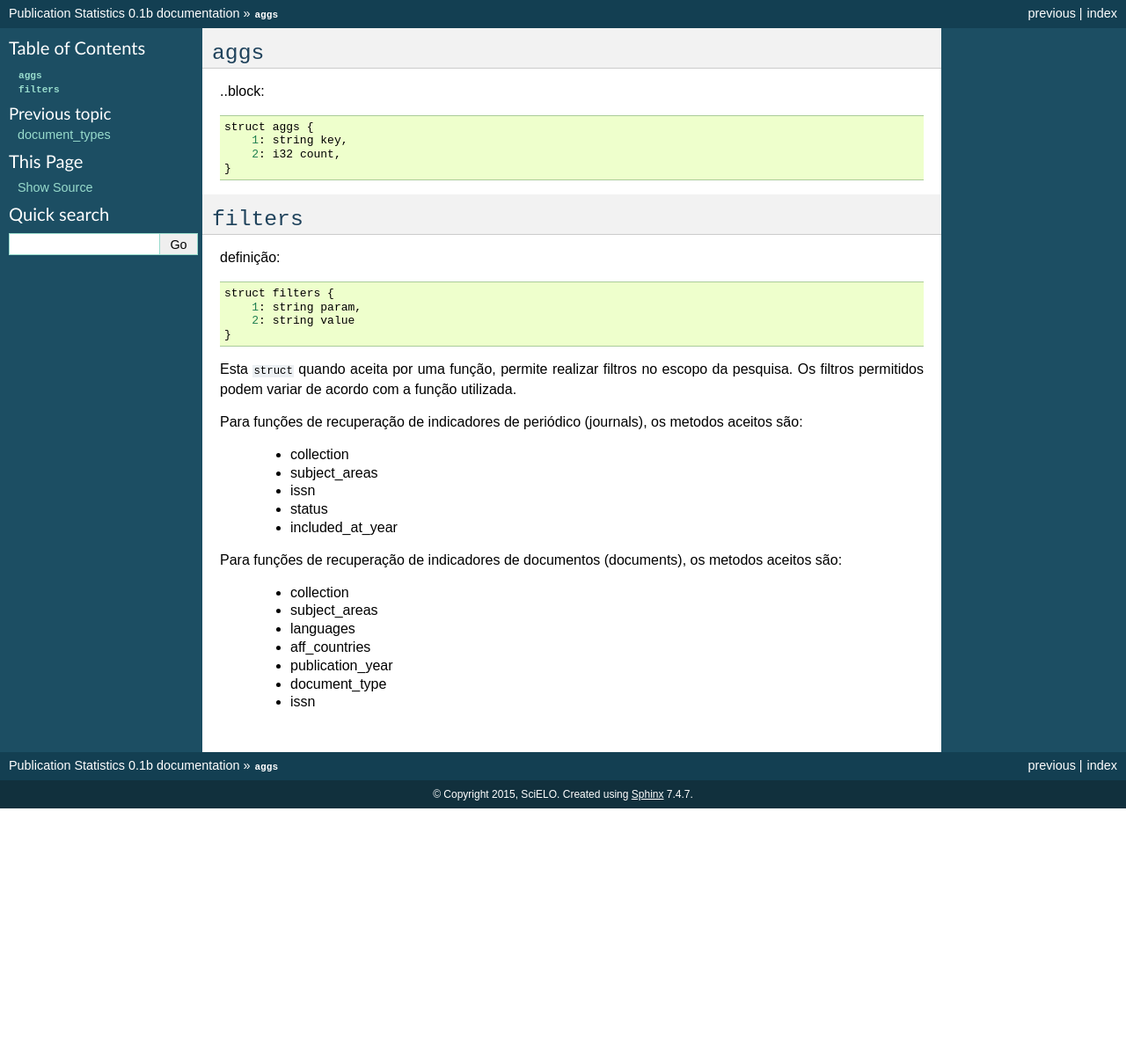
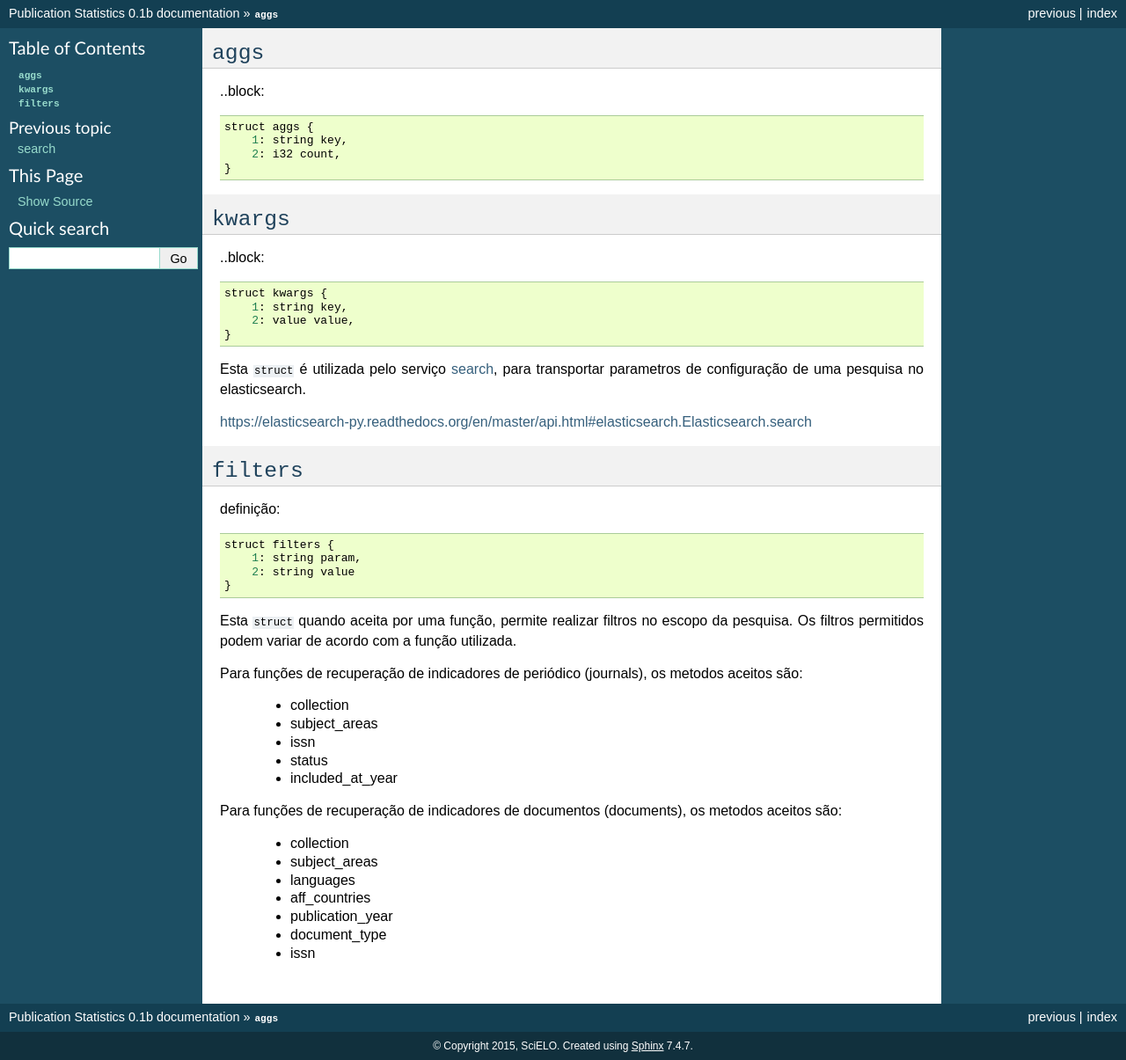
Before and after one commit to scieloorg/publication_stats, a Sphinx documentation site: the page built from docs/source/dev/rpc_spec/structs.rst, in a window 1280 px wide. Shown: the whole page at 88% size. Built offline with Sphinx 7.4.7, drawn with Linux system fonts in a browser that asks for light colours; before the commit the page ends 919 px from its top, so only the background shows below that.

Commit message:
Incluindo serviço de query livre

```diff
--- a/docs/source/dev/rpc_spec/structs.rst
+++ b/docs/source/dev/rpc_spec/structs.rst
@@ -9,6 +9,26 @@
         1: string key,
         2: i32 count,
     }
+
+
+.. _kwargs:
+
+``kwargs``
+==========
+
+..block::
+
+    struct kwargs {
+        1: string key,
+        2: value value,
+    }
+
+Esta ``struct`` é utilizada pelo serviço :ref:`search`, para transportar
+parametros de configuração de uma pesquisa no elasticsearch.
+
+
+https://elasticsearch-py.readthedocs.org/en/master/api.html#elasticsearch.Elasticsearch.search
+
 
 .. _filters:
 
--- a/docs/source/index.rst
+++ b/docs/source/index.rst
@@ -40,6 +40,7 @@ Methods
    dev/rpc_spec/document_languages
    dev/rpc_spec/document_affiliation_countries
    dev/rpc_spec/document_types
+   dev/rpc_spec/search
 
 Structs
 =======
```
Also changed, not shown: docs/source/dev/rpc_spec/search.rst (added, +20 -0 lines), 2 other files.
